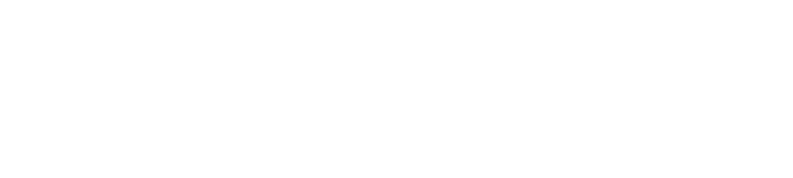
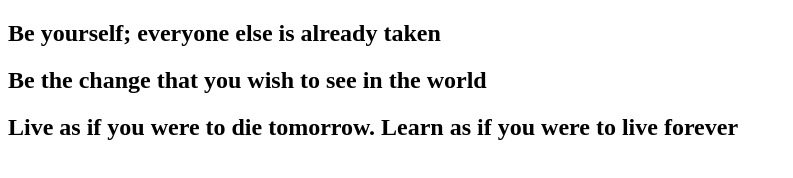
Before and after one commit to ashrabin/my-second-repo, a plain HTML site: page index.html in a window 1280 px wide. Shown: the whole page, without its empty margins (0-793 px from the left). Drawn offline with Linux system fonts and the light colour scheme.

Commit message:
added header

```diff
--- a/index.html
+++ b/index.html
@@ -7,6 +7,8 @@
     <title>My Second Github Repo</title>
 </head>
 <body>
-
+    <h2>Be yourself; everyone else is already taken</h2>
+    <h2>Be the change that you wish to see in the world</h2>
+    <h2>Live as if you were to die tomorrow. Learn as if you were to live forever</h2>
 </body>
 </html>
```
